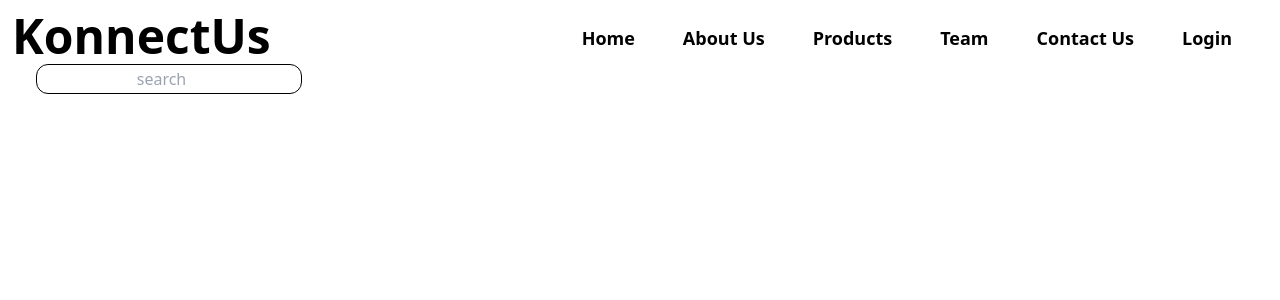
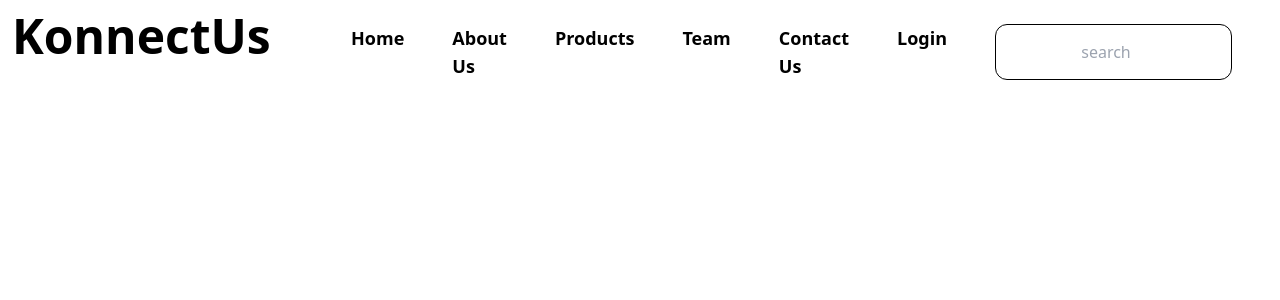
Before and after one commit to KhoTheProgrammer/KonnectUs, a React (Create React App) app: page / in a window 1280 px wide. Shown: the top 300 px of the page. Built offline with nearby package versions, Linux system fonts and the light colour scheme.

Commit message:
Placed the search bar inside the unordered list

```diff
--- a/src/components/HomePage/NavBar.js
+++ b/src/components/HomePage/NavBar.js
@@ -15,12 +15,13 @@ export default function NavBar() {
           Contact Us
         </li>
         <li className=" font-bold mx-6 text-lg hover:text-green-500">Login</li>
-      </ul>
-      <input
+        <input
         type="search"
         placeholder="search"
         className=" border-[1px] border-black rounded-xl mx-6 text-center p-[2px]"
       ></input>
+      </ul>
+
     </div>
   );
 }
```
